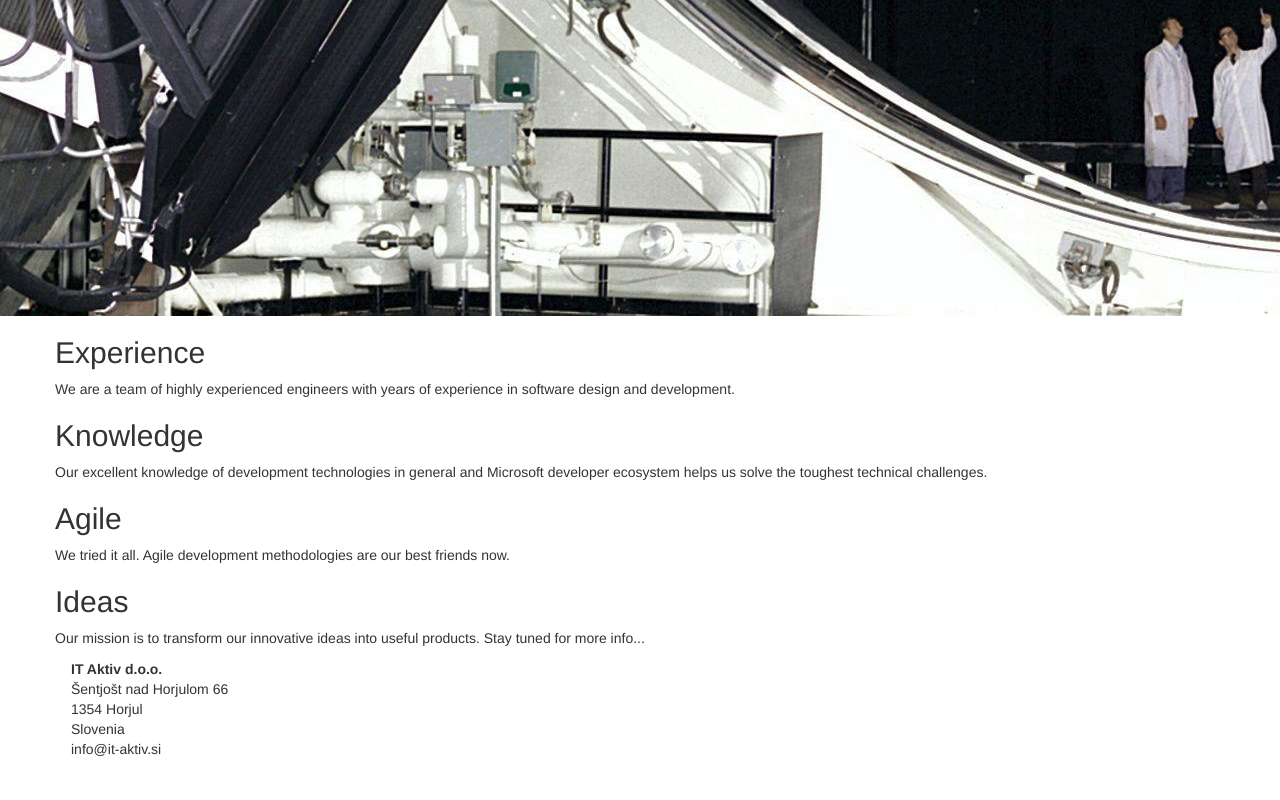
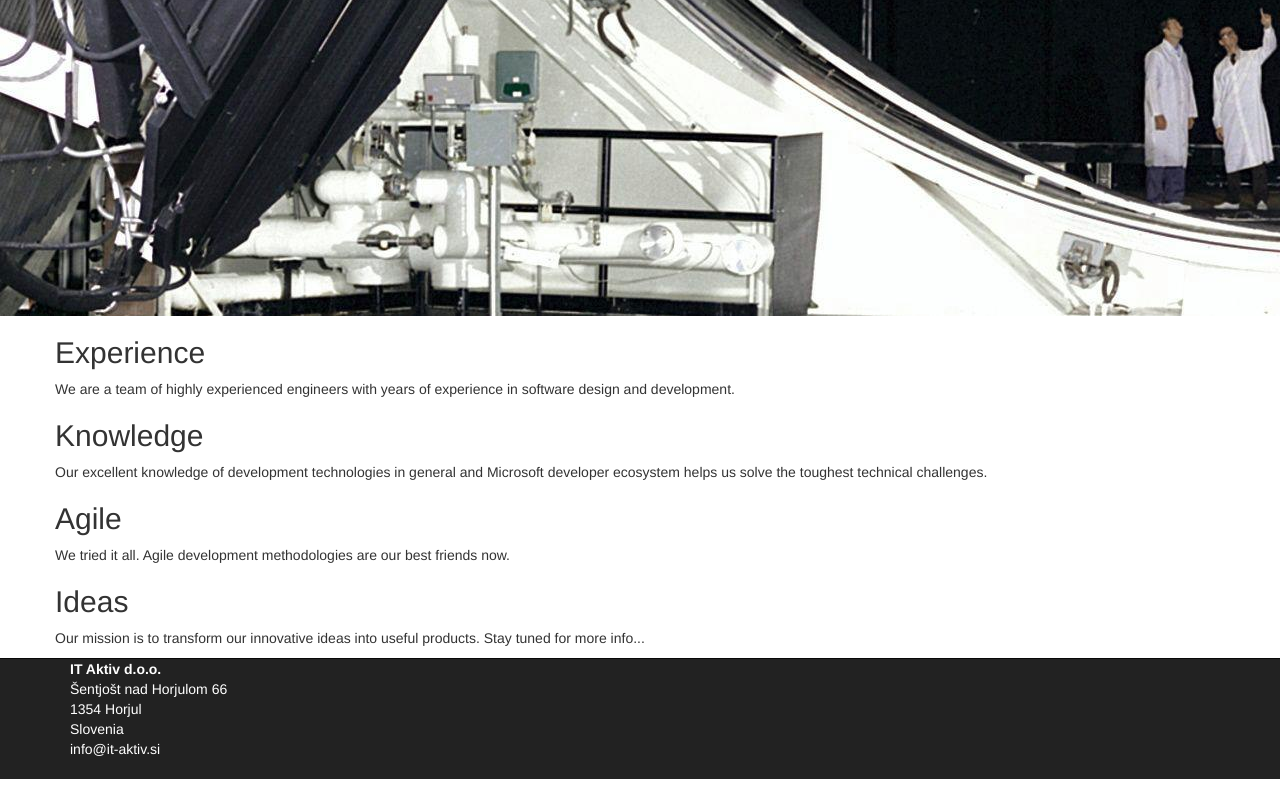
Before and after one commit to danijelkavcic/danijelkavcic, a plain HTML site: page index.html in a window 1280 px wide. Shown: the part 886-1686 px from the top of the page. After the commit the page ends 1665 px from the top, so only its background shows below. Drawn offline with nearby package versions, Linux system fonts and the light colour scheme; some icons are missing.

Commit message:
polepšan footer

```diff
--- a/index.html
+++ b/index.html
@@ -74,8 +74,9 @@
       </div>
     </div>
     <footer>
-      <div class="navbar">
+      <div class="navbar navbar-fixed-bottom navbar-inverse">
         <div class="navbar-inner">
+          <div class="container">
             <address>
               <strong>IT Aktiv d.o.o.</strong><br/>
               Šentjošt nad Horjulom 66<br/>
@@ -85,6 +86,7 @@
             </address>
           </div>
         </div>
+      </div>
     </footer>
   </div>
 </body>
--- a/site.css
+++ b/site.css
@@ -41,6 +41,8 @@
 
 .navbar-inverse {
     color: #fff;
+    bottom: auto;
+    position: absolute;
 }
 
 .myc {
```
Lines whose indentation alone changed are shown as unchanged.
